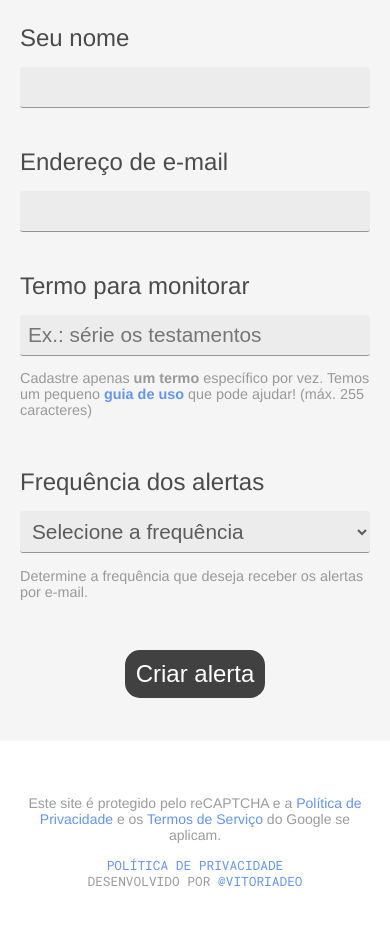
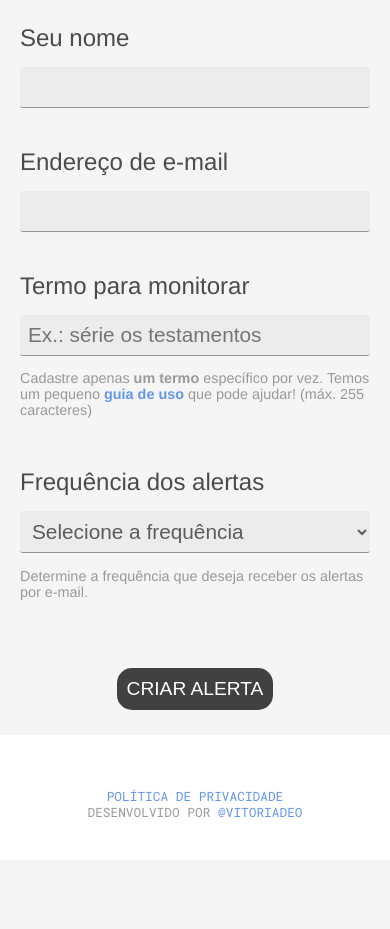
Before and after one commit to vitoriadeo/trago-noticias, a Flask app: page / in a window 390 px wide. Shown: the part 543-1472 px from the top of the page. After the commit the page ends 1360 px from the top, so only its background shows below. Run offline with Flask 3, Linux system fonts and the light colour scheme; some libraries are stand-ins or nearby versions; some web fonts are replaced.

Commit message:
style(form-footer): ajustar posicionamento da área do form footer
ref #20

```diff
--- a/app/static/css/responsive.css
+++ b/app/static/css/responsive.css
@@ -82,8 +82,7 @@
 
     /* BOTÃO CRIAR ALERTA */
     .button {
-        width: 40%;
-        font-size: 1.5rem;
+        font-size: 1.2rem;
         border: none;
         padding: 10px;
         background-color: rgb(65, 65, 65);
@@ -93,9 +92,9 @@
 
     /* ÁREA QUE CONTÉM O BOTÃO CRIAR ALERTA */
     .form-footer {
-        display: flex;
+        flex-direction: column;
         justify-content: center;
-        margin-top: 15px;
+        align-items: center;
     }
 
     /* TEXTO FINAL DA PÁGINA */
@@ -235,9 +234,9 @@
 
     /* ÁREA QUE CONTÉM O BOTÃO CRIAR ALERTA */
     .form-footer {
-        display: flex;
+        flex-direction: column;
         justify-content: center;
-        margin-top: 15px;
+        align-items: center;
     }
 
     option {
@@ -246,8 +245,7 @@
 
     /* BOTÃO CRIAR ALERTA */
     .button {
-        width: 35%;
-        font-size: 1.6rem;
+        font-size: 1.4rem;
         border-radius: 20px;
     }
 
--- a/app/static/css/style.css
+++ b/app/static/css/style.css
@@ -150,12 +150,14 @@ header {
     color: #ffffff;
     border-radius: 5px;
     cursor: pointer;
+    text-transform: uppercase;
 }
 
 .form-footer {
     display: flex;
-    justify-content: flex-end;
+    justify-content:space-between;
     margin-top: 15px;
+    align-items: center;
 }
 
 .h4_subtitles {
@@ -330,9 +332,3 @@ header {
     margin-top: 15px;
     line-height: 25px;
 }
-
-.advice-google {
-    color: #9b9b9b;
-    text-align: center;
-    font-size: 14px;
-}
--- a/app/templates/base.html
+++ b/app/templates/base.html
@@ -89,11 +89,6 @@
     </aside>
 
     <footer id="footer">
-        <p class="advice-google">Este site é protegido pelo reCAPTCHA e a
-            <a href="https://policies.google.com/privacy">Política de Privacidade</a> e os
-            <a href="https://policies.google.com/terms">Termos de Serviço</a> do Google se aplicam.
-        </p>
-
         <p class="txtfooter">
             <a href="{{url_for('home.privacy')}}" target="_blank" title="Github">Política de
                 Privacidade</a><br>
--- a/app/templates/index.html
+++ b/app/templates/index.html
@@ -45,11 +45,10 @@
             </p>
         </div>
         <div class="form-footer">
+            <div class="g-recaptcha" data-sitekey="{{config.RECAPTCHA_SITE_KEY}}"></div>
+            <br />
             {{ form.submit_button }}
         </div>
-
-        <div class="g-recaptcha" data-sitekey="{{config.RECAPTCHA_SITE_KEY}}"></div>
-        <br />
 
         {% with messages = get_flashed_messages(with_categories=true) %}
         {% if messages %}
```
